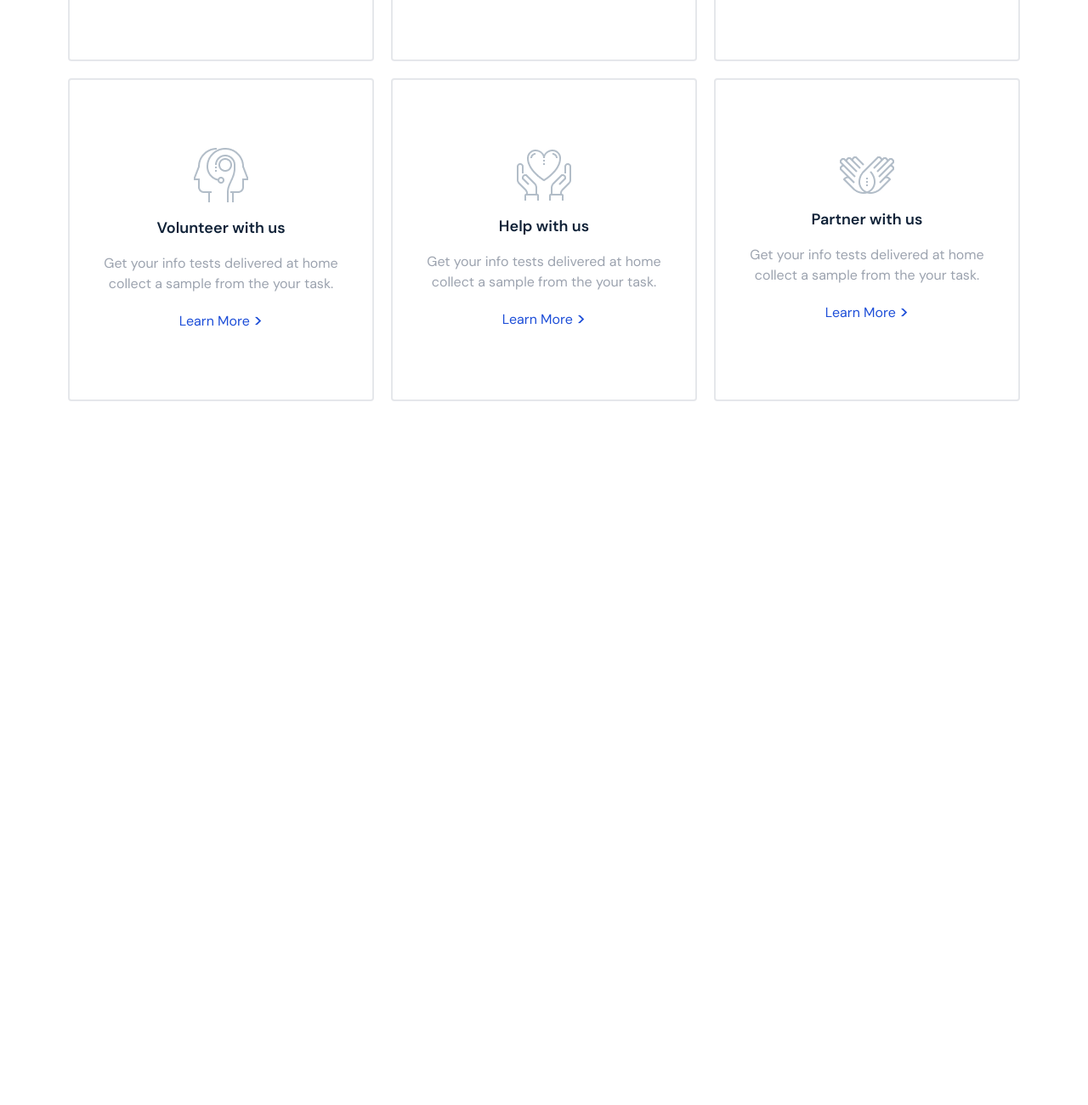
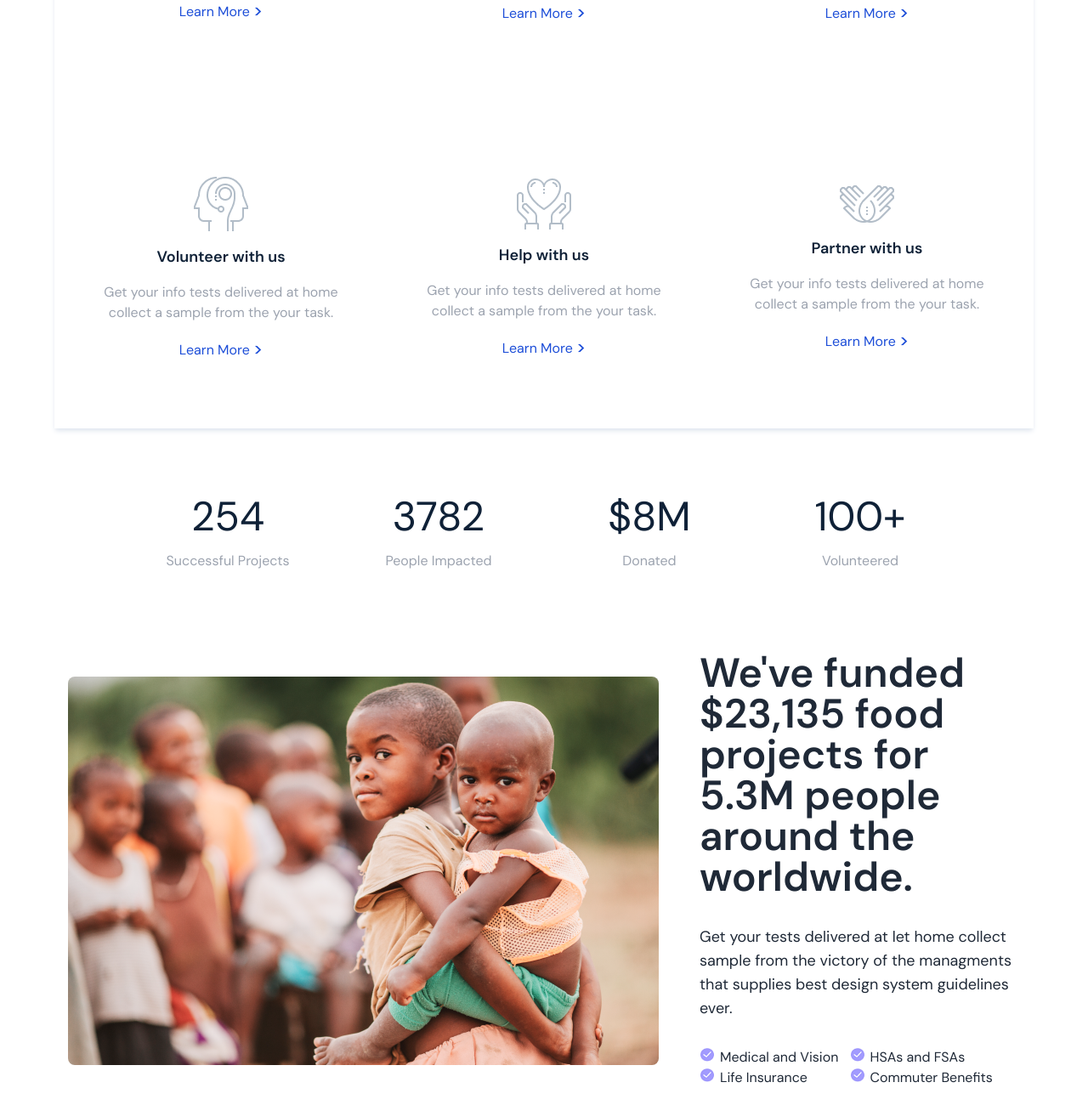
Before and after one commit to shahriarmostafiz/fundraiser-project, a plain HTML site: page index.html in a window 1280 px wide. Shown: the part 1200-2500 px from the top of the page at 85% size. Before the commit the page ends 1864 px from the top, so only its background shows below. Drawn offline with nearby package versions, Linux system fonts and the light colour scheme.

Commit message:
added funded section

```diff
--- a/index.html
+++ b/index.html
@@ -44,7 +44,7 @@
   <body class="font-dm">
     <header class="container mx-auto">
       <!-- nav bar -->
-      <nav class="text-color-1 lg:px-40">
+      <nav class="text-color-1 lg:px-12 py-5">
         <div class="navbar bg-base-100">
           <div class="navbar-start">
             <div class="dropdown">
@@ -84,6 +84,7 @@
                   </ul>
                 </li>
                 <li><a>About</a></li>
+                <li><a>Login </a></li>
               </ul>
             </div>
             <a class="btn btn-ghost normal-case text-xl"
@@ -248,7 +249,7 @@
           </div>
           <div class="navbar-end gap-4">
             <a
-              class="btn btn-outline btn-accent hover:text-indigo-400 normal-case font-bold flex items-center"
+              class="btn hidden lg:flex btn-outline btn-accent hover:text-indigo-400 normal-case font-bold items-center"
             >
               <svg
                 xmlns="http://www.w3.org/2000/svg"
@@ -366,7 +367,7 @@
     </header>
     <main class="container mx-auto my-28">
       <!-- care section  -->
-      <section class="text-color-2 flex flex-col items-center">
+      <section class="text-color-2 flex flex-col items-center px-6">
         <!-- heading section  -->
         <div class="mx-auto text-center max-w-sm space-y-4 font-medium">
           <h2 class="text-indigo-600">Services we work for</h2>
@@ -374,11 +375,11 @@
         </div>
         <!-- content section  -->
         <div
-          class="max-w-6xl my-10 md:my-20 grid grid-cols-1 md:grid-cols-3 gap-5 text-color-1 px-4"
+          class="max-w-6xl my-10 md:my-20 grid grid-cols-1 md:grid-cols-3 gap-5 text-color-1 px-4 shadow-md shadow-slate-200"
         >
           <!-- card-1  -->
           <div
-            class="space-y-4 flex flex-col items-center justify-center border-2 py-20 rounded px-4"
+            class="space-y-4 flex flex-col items-center justify-center py-20 rounded px-4"
           >
             <img src="./images/blood.png" alt="" />
             <h1 class="font-semibold text-lg">Donate Blood</h1>
@@ -394,7 +395,7 @@
           <!-- end of card -1  -->
           <!-- card-2  -->
           <div
-            class="space-y-4 flex flex-col items-center justify-center py-20 rounded px-4 border-2"
+            class="space-y-4 flex flex-col items-center justify-center py-20 rounded px-4"
           >
             <img src="./images/pledge.png" alt="" />
             <h1 class="font-semibold text-lg">Pledge for cause</h1>
@@ -410,7 +411,7 @@
           <!-- end of card -2  -->
           <!-- card-3  -->
           <div
-            class="space-y-4 flex flex-col items-center justify-center border-2 py-20 rounded px-4"
+            class="space-y-4 flex flex-col items-center justify-center py-20 rounded px-4"
           >
             <img src="./images/pledge.png" alt="" />
             <h1 class="font-semibold text-lg">Pledge for cause</h1>
@@ -426,7 +427,7 @@
           <!-- end of card -3  -->
           <!-- card-4  -->
           <div
-            class="space-y-4 flex flex-col items-center justify-center border-2 py-20 rounded px-4"
+            class="space-y-4 flex flex-col items-center justify-center py-20 rounded px-4"
           >
             <img src="./images/Group.png" alt="" />
             <h1 class="font-semibold text-lg">Volunteer with us</h1>
@@ -442,7 +443,7 @@
           <!-- end of card -4  -->
           <!-- card-5  -->
           <div
-            class="space-y-4 flex flex-col items-center justify-center border-2 py-20 rounded px-4"
+            class="space-y-4 flex flex-col items-center justify-center py-20 rounded px-4"
           >
             <img src="./images/help.png" alt="" />
             <h1 class="font-semibold text-lg">Help with us</h1>
@@ -458,7 +459,7 @@
           <!-- end of card -5  -->
           <!-- card- 6 -->
           <div
-            class="space-y-4 flex flex-col items-center justify-center border-2 py-20 rounded px-4"
+            class="space-y-4 flex flex-col items-center justify-center py-20 rounded px-4"
           >
             <img src="./images/partner.png" alt="" />
             <h1 class="font-semibold text-lg">Partner with us</h1>
@@ -474,6 +475,66 @@
           <!-- end of card - +6-->
         </div>
       </section>
+      <!-- data section  -->
+      <section class="grid max-w-5xl mx-auto grid-cols-4 text-color-1 px-4">
+        <div class="space-y-4 text-center">
+          <h1 class="text-3xl lg:text-5xl">254</h1>
+          <p class="text-xs md:text-base text-gray-400">Successful Projects</p>
+        </div>
+        <div class="space-y-4 text-center">
+          <h1 class="text-3xl lg:text-5xl">3782</h1>
+          <p class="text-xs md:text-base text-gray-400">People Impacted</p>
+        </div>
+        <div class="space-y-4 text-center">
+          <h1 class="text-3xl lg:text-5xl">$8M</h1>
+          <p class="text-xs md:text-base text-gray-400">Donated</p>
+        </div>
+        <div class="space-y-4 text-center">
+          <h1 class="text-3xl lg:text-5xl">100+</h1>
+          <p class="text-xs md:text-base text-gray-400">Volunteered</p>
+        </div>
+      </section>
+      <!-- funded section  -->
+      <section
+        class="my-10 lg:my-20 flex flex-col lg:flex-row items-center gap-12 p-4 lg:px-20"
+      >
+        <div class="flex-shrink-0 relative rounded">
+          <img
+            src="./images/shutterstock_1180465816 1.png"
+            width="100%"
+            alt=""
+            class="rounded-lg"
+          />
+          <div
+            class="absolute flex w-full h-full top-0 bottom-0 left-0 right-0 justify-center rounded-lg items-center opacity-0 bg-gray-950 transition-opacity duration-1000 hover:opacity-40"
+          >
+            <div class="text-2xl rounded-lg text-white flex flex-col">
+              <img src="./images/play.png" width="24px" height="24px" alt="" />
+              <p>Watch Now</p>
+            </div>
+          </div>
+        </div>
+        <div class="space-y-8 max-w-xl">
+          <h1 class="text-3xl lg:text-5xl font-semibold">
+            We've funded $23,135 food projects for 5.3M people around the
+            worldwide.
+          </h1>
+          <p class="text-lg">
+            Get your tests delivered at let home collect sample from the victory
+            of the managments that supplies best design system guidelines ever.
+          </p>
+          <div class="flex pl-6">
+            <ul class="list-image-[url('./images/tick.png')] flex-1">
+              <li>Medical and Vision</li>
+              <li>Life Insurance</li>
+            </ul>
+            <ul class="list-image-[url('./images/tick.png')] flex-1">
+              <li>HSAs and FSAs</li>
+              <li>Commuter Benefits</li>
+            </ul>
+          </div>
+        </div>
+      </section>
     </main>
   </body>
 </html>
```
Also changed, not shown: images/play.png (added), images/tick.png (added).
